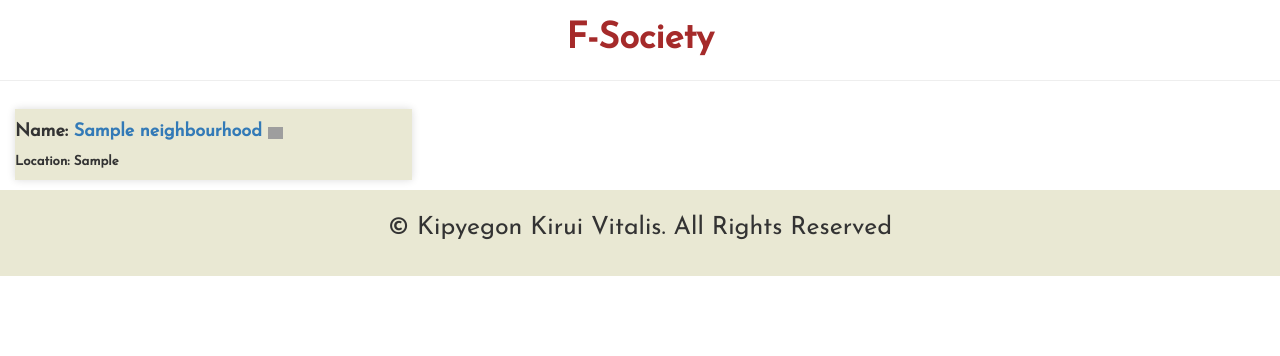
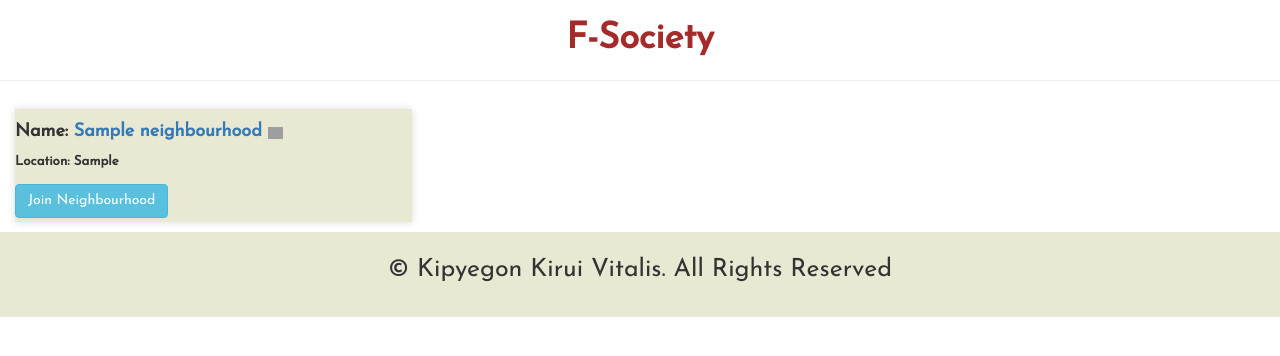
Before and after one commit to Vitalis-Kirui/Neighbourhood, a Django app: page / in a window 1280 px wide. Shown: the part 53-409 px from the top of the page. Run offline with Django 3.2, Linux system fonts and the light colour scheme; tables that the repository leaves empty hold one stand-in row (values such as "Sample post"); some libraries are stand-ins or nearby versions; grey boxes are pictures that could not be loaded.

Commit message:
craeting join and leave neighbourhood buttons to index template

```diff
--- a/neighborhoodapp/templates/index.html
+++ b/neighborhoodapp/templates/index.html
@@ -74,6 +74,19 @@
                     </a>
                 </div>
 
+                <div style="padding-top:1%;padding-bottom:1%">
+                    {%if request.user.profile.neighbourhood == neighbourhood %}
+
+                    <a class="btn btn-warning" href="{%url 'leave_neighbourhood' neighbourhood.id%}">Leave Neighbourhood</a>
+
+                    {%elif not request.user.profile.neighbourhood%}
+
+
+                    <a class="btn btn-info" href="{%url 'join_neighbourhood' neighbourhood.id%}">Join Neighbourhood</a>
+
+                    {%endif%}
+                </div>
+
             </div>
         </div>
 
--- a/neighborhoodapp/templates/view-neighbourhood.html
+++ b/neighborhoodapp/templates/view-neighbourhood.html
@@ -71,7 +71,8 @@
         </div>
     </div>
 
-    <h2 class="text-center" style="font-family: 'Kanit', sans-serif;">Neighbourhood Posts</h2>
+    <h2 class="text-center" style="color:blue">Neighbourhood Posts</h2>
+    <hr>
     <div class="text-center">
         <a href="{% url 'new_post'%}" class="btn btn-info"><i class="fa fa-plus-circle"></i><span style="color:white">Add
                 Posts</span></a>
```
